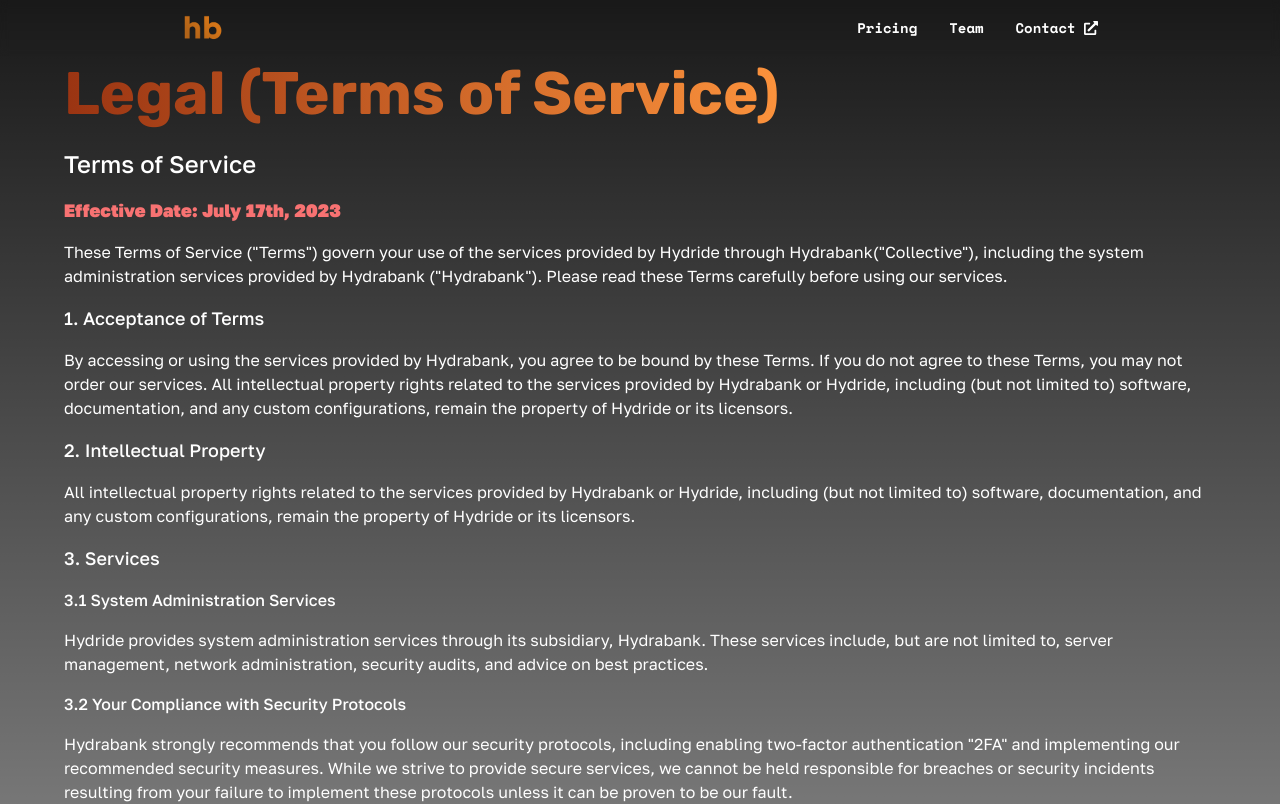
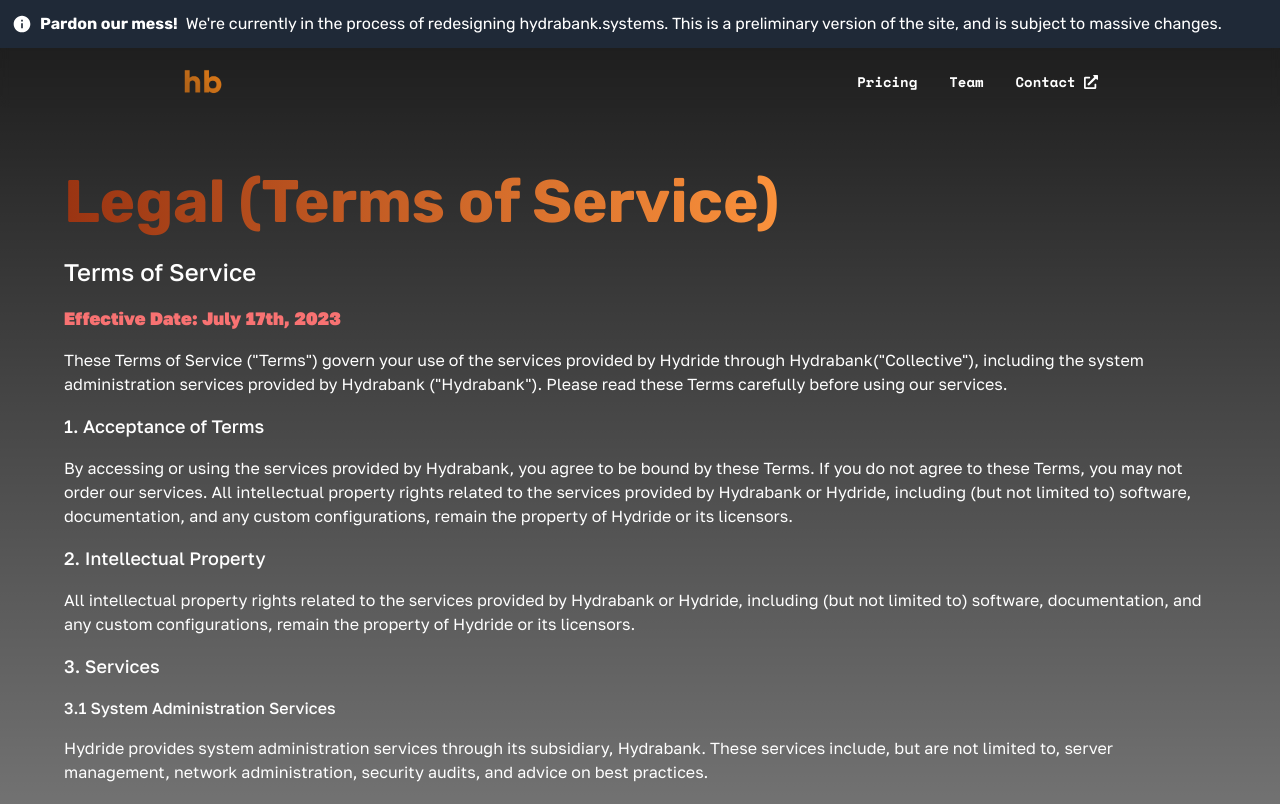
Before and after one commit to hydridecollective/hydrabank, a Next.js app: page /terms in a window 1280 px wide. Shown: the top 804 px of the page. Built offline with nearby package versions, Linux system fonts and the light colour scheme; what tailwindcss-animatecss would draw is missing.

Commit message:
Add "pardon our mess"

```diff
--- a/src/app/layout.jsx
+++ b/src/app/layout.jsx
@@ -3,6 +3,7 @@
 import Image from 'next/image'
 import { Footer } from './Footer';
 import { FaExternalLinkAlt } from 'react-icons/fa';
+import { BiSolidInfoCircle } from 'react-icons/bi';
 
 const inter = Inter({ subsets: ['latin'], variable: "--font-inter" });
 const rubik = Rubik({ subsets: ['latin'], variable: "--font-rubik" });
@@ -26,8 +27,16 @@
   );
 }
 
-const header = () =>
-  <div className="header backdrop-blur-sm h-14 flex flex-row fixed justify-around items-center w-screen top-0 z-[1]">
+const header = () => (
+    <div className="flex flex-col sticky top-0 left-0 z-[1] gap-y-2 backdrop-blur-sm ">
+        <div className="flex flex-row items-center top-0 left-0 justify-between gap-x-2 w-full p-3 bg-gray-800">
+            <h1 className="font-rubik flex flex-row items-center gap-x-2">
+                <BiSolidInfoCircle className="text-xl" />
+                <b>Pardon our mess!</b>
+                We&apos;re currently in the process of redesigning hydrabank.systems. This is a preliminary version of the site, and is subject to massive changes.
+            </h1>
+        </div>
+        <div className="header flex flex-row justify-around items-center w-full top-0">
             <div className="flex items-center flex-[.70_1_0%] sm:flex-[.35_1_0%]">
             <a href="/" className="btn btn-ghost">
                 <Image
@@ -49,7 +58,9 @@
                 {renderListItems()}
             </ul>
             </div>
-  </div>;
+        </div>
+    </div>
+);
 
 const renderListItems = () => <>
   <li><a href="/packages">Pricing</a></li>
```
Lines whose indentation alone changed are shown as unchanged.
